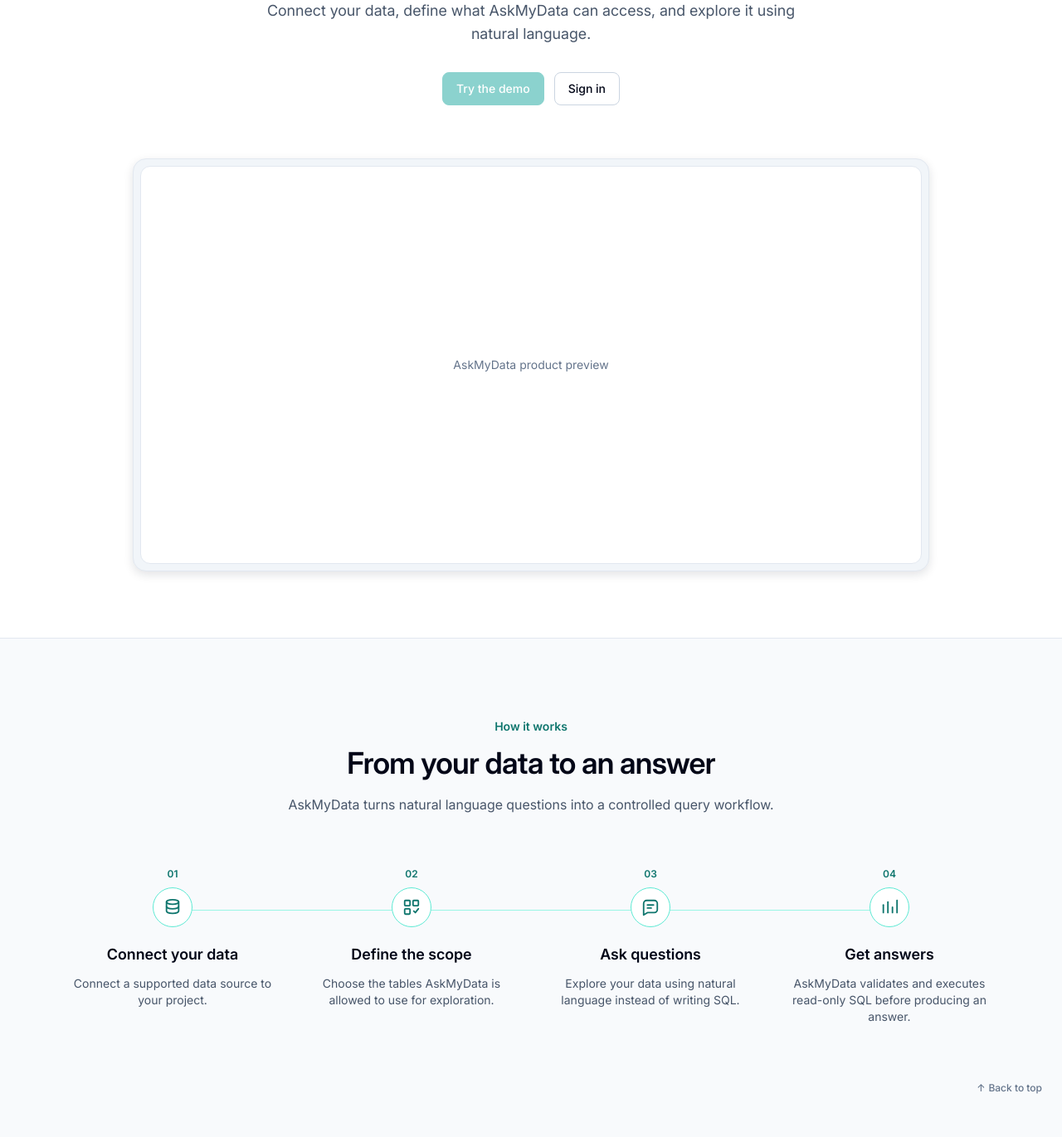
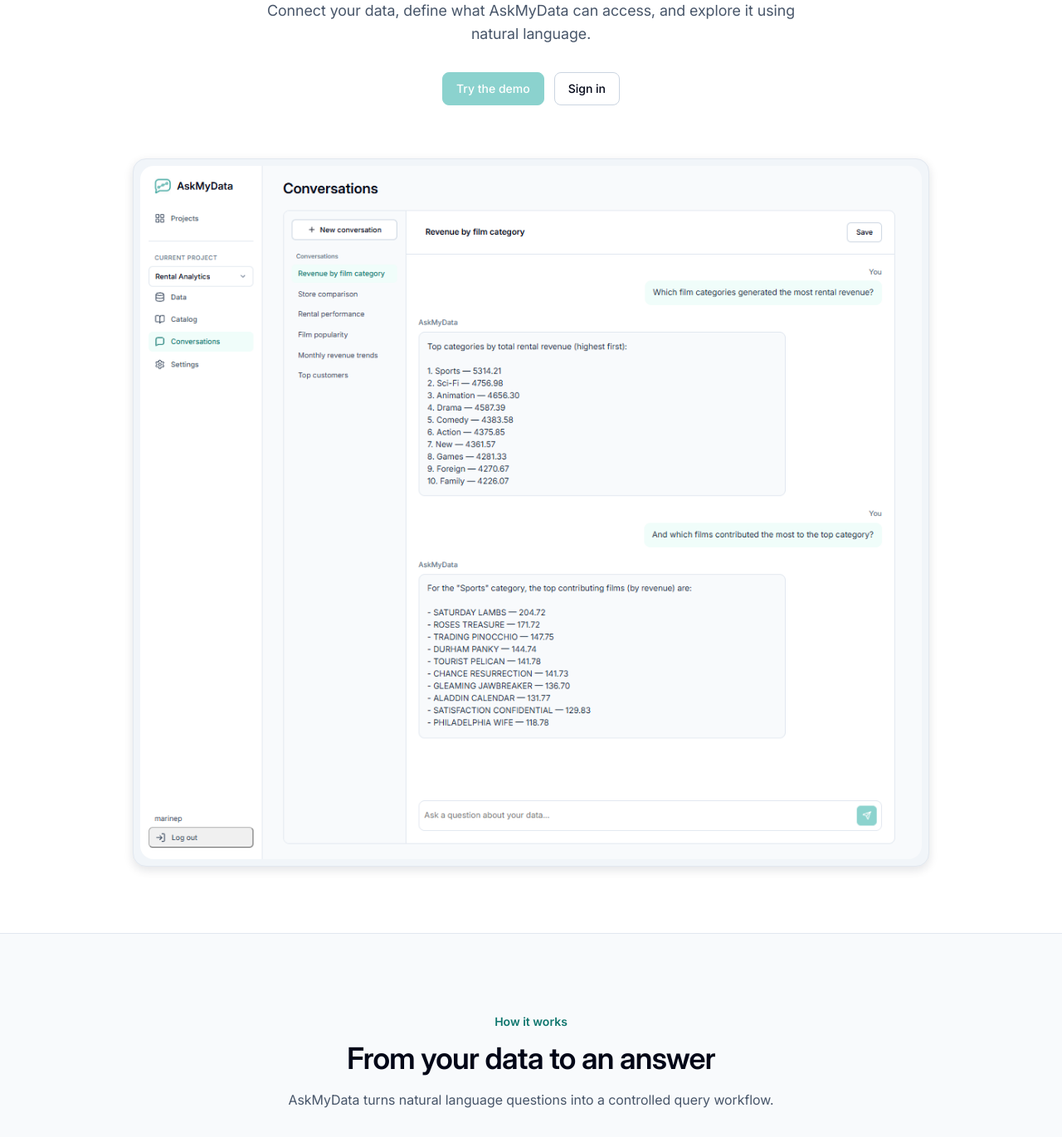
Before and after one commit to MarinePernici/askmydata, a Django app: page / in a window 1280 px wide. Shown: the part 334-1705 px from the top of the page at 83% size. Run offline with Django 5.2, Linux system fonts and the light colour scheme; parts of the project's set-up code (start-up, migrations or seed data) failed here and were passed over.

Commit message:
feat: add product previews to landing page

```diff
--- a/static/css/main.css
+++ b/static/css/main.css
@@ -2877,16 +2877,18 @@
     box-shadow: var(--shadow-overlay);
 }
 
-.landing-product-preview-placeholder {
-    display: flex;
-    align-items: center;
-    justify-content: center;
-    min-height: 480px;
-    border: var(--border-default);
-    border-radius: var(--radius-lg);
-    background: var(--color-white);
-    color: var(--color-neutral-500);
-    font-size: var(--text-small-size);
+.landing-product-preview-inner {
+    width: 100%;
+    min-width: 0;
+    overflow: hidden;
+    border-radius: inherit;
+}
+
+.landing-product-preview-image {
+    display: block;
+    width: 100%;
+    max-width: 100%;
+    height: auto;
 }
 
 /* Landing sections */
--- a/templates/landing.html
+++ b/templates/landing.html
@@ -86,8 +86,12 @@
                 </div>
 
                 <div class="landing-product-preview">
-                    <div class="landing-product-preview-placeholder">
-                        <span>AskMyData product preview</span>
+                    <div class="landing-product-preview-inner">
+                        <img
+                            src="{% static 'images/landing/conversation-preview.png' %}"
+                            alt="AskMyData conversation showing rental revenue analysis and a contextual follow-up question"
+                            class="landing-product-preview-image"
+                        >
                     </div>
                 </div>
             </div>
@@ -374,8 +378,12 @@
                 </div>
 
                 <div class="landing-scope-preview">
-                    <div class="landing-scope-preview-placeholder">
-                        <span>Catalog Scope product preview</span>
+                    <div class="landing-scope-preview-inner">
+                        <img
+                            src="{% static 'images/landing/catalog-scope-preview.png' %}"
+                            alt="AskMyData project creation showing the selection of tables included in the project's data scope"
+                            class="landing-scope-preview-image"
+                        >
                     </div>
                 </div>
             </div>
```
Also changed, not shown: other parts of static/css/main.css (+15 -29 lines), static/images/landing/catalog-scope-preview.png (added), static/images/landing/conversation-preview.png (added).
